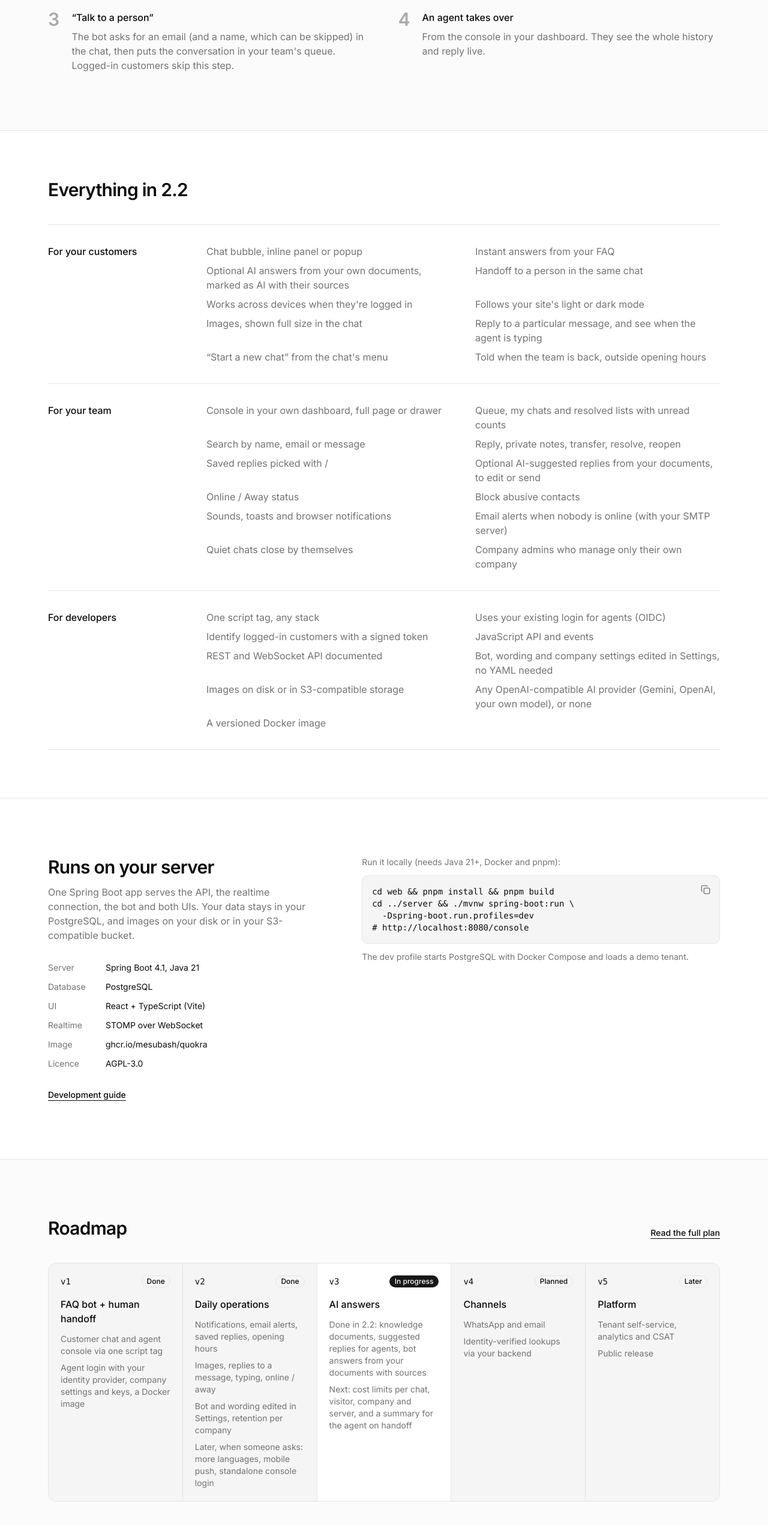
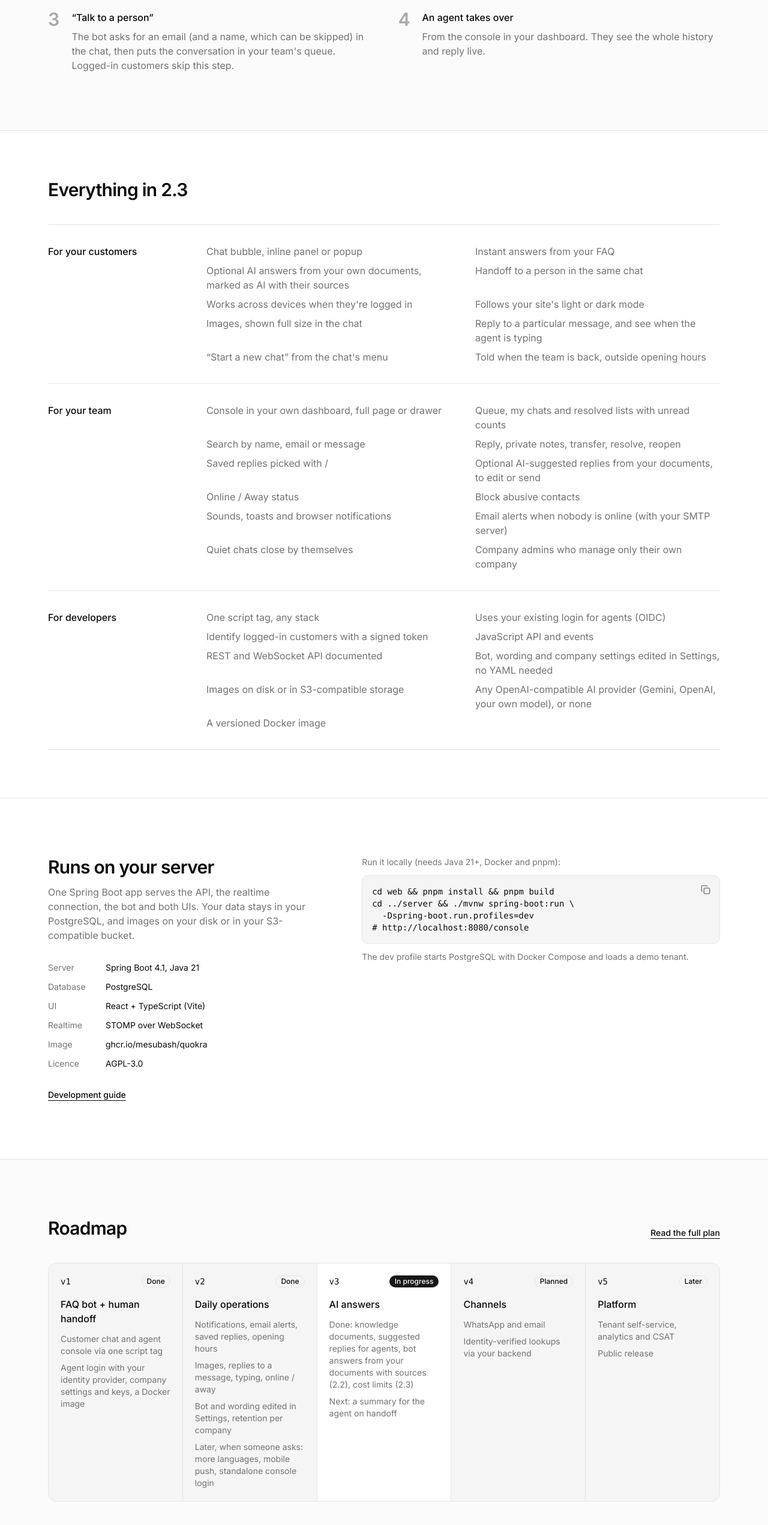
Before and after one commit to mesubash/quokra-playground, a React (Vite) app: page / in a window 1280 px wide. Shown: the part 4413-6955 px from the top of the page at 60% size. Built offline with nearby package versions, Linux system fonts and the light colour scheme; no server answers; what oidc-client-ts would draw is missing.

Commit message:
docs: Quokra 2.3, AI cost limits done

```diff
--- a/src/app/landing/page.tsx
+++ b/src/app/landing/page.tsx
@@ -114,8 +114,8 @@ const roadmap = [
     title: "AI answers",
     status: "In progress",
     items: [
-      "Done in 2.2: knowledge documents, suggested replies for agents, bot answers from your documents with sources",
-      "Next: cost limits per chat, visitor, company and server, and a summary for the agent on handoff",
+      "Done: knowledge documents, suggested replies for agents, bot answers from your documents with sources (2.2), cost limits (2.3)",
+      "Next: a summary for the agent on handoff",
     ],
   },
   {
@@ -428,7 +428,7 @@ export default function LandingPage() {
         <section className="border-t">
           <div className="mx-auto max-w-6xl px-4 py-16 lg:py-20">
             <h2 className="text-2xl font-semibold tracking-tight md:text-3xl">
-              Everything in 2.2
+              Everything in 2.3
             </h2>
             <div className="mt-10 divide-y border-y">
               {audiences.map((group) => (
```
Also changed, not shown: 1 other file (tests, documents, lock files or other folders).
